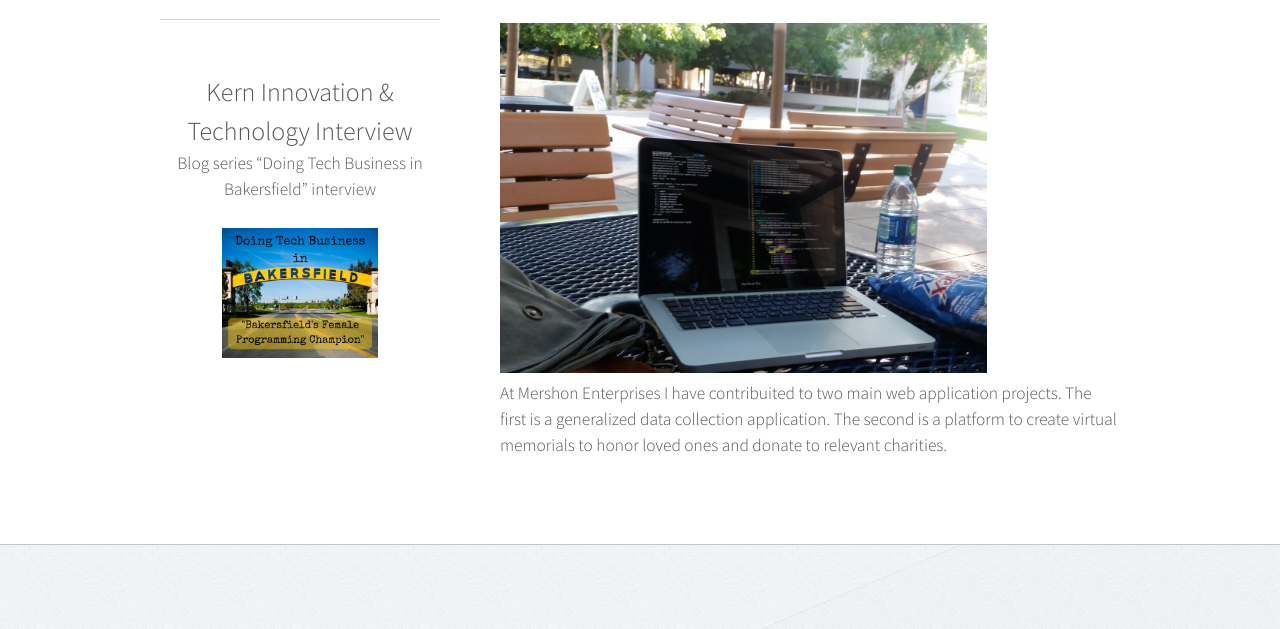
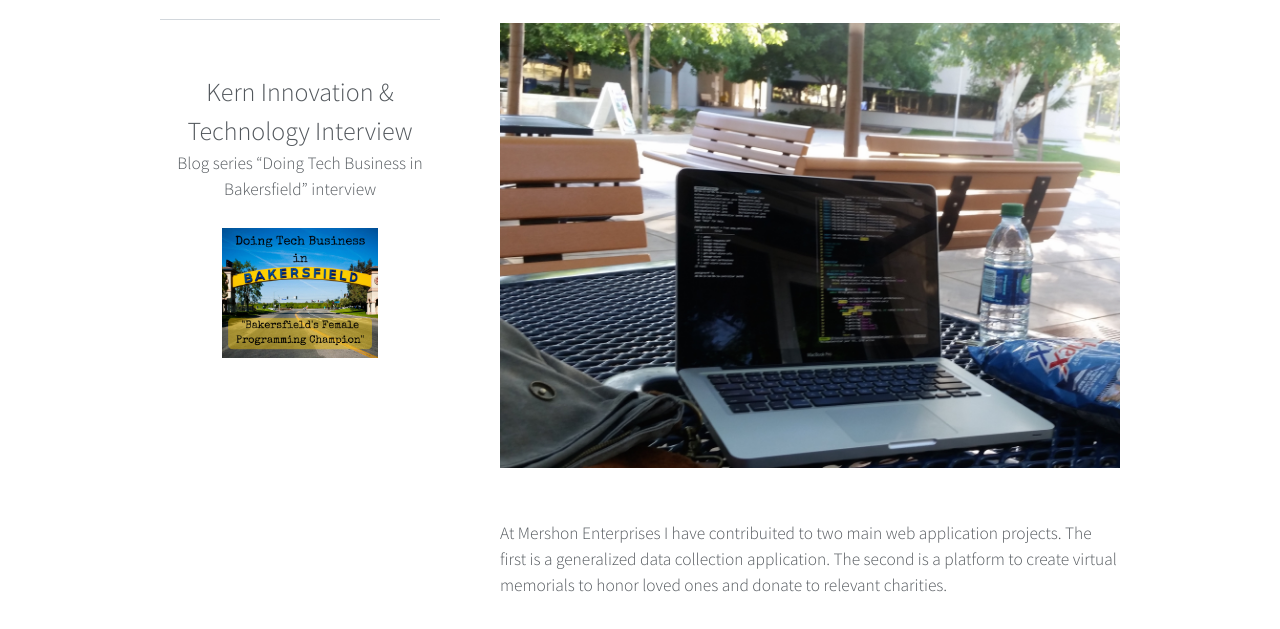
Before and after one commit to bethgrace5/bethgrace5.github.io, a website: page app/index.html in a window 1280 px wide. Shown: the part 638-1267 px from the top of the page. Drawn offline with Linux system fonts and the light colour scheme.

Commit message:
use image featured instead of custom size for image

```diff
--- a/app/index.html
+++ b/app/index.html
@@ -79,7 +79,7 @@ Free for personal and commercial use under the CCA 3.0 license (html5up.net/lice
                 </header>
                 <p>I hadn't dreamed of finding a field of study that fit me so well! I could create instructions for the computer and it would carry them out perfectly as designed to. I could already see so many possibilities for real world and business application.</p>
                 <p>I currently work for a local custom software development company, <a href="https://mershon.enterprises/#/">Mershon Enterprises</a>. I started as an intern in late 2013. I have been able to become a better developer by learning from more experienced developers and helping less experienced ones. I've been able to apply industry knowledge to school projects, and theoretical knowledge from school to work projects.</p>
-                <img class="image " src="img/csub_computer.jpg" style="height:350px; width:auto;" alt="" />
+                <img class="image featured" src="img/csub_computer.jpg" alt="" />
                 <p>At Mershon Enterprises I have contribuited to two main web application projects. The first is a generalized data collection application. The second is a platform to create virtual memorials to honor loved ones and donate to relevant charities.</p>
               </article>
             </div>
```
